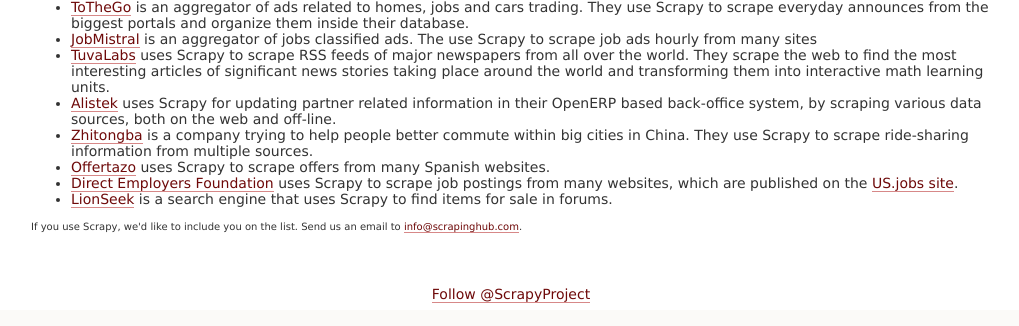
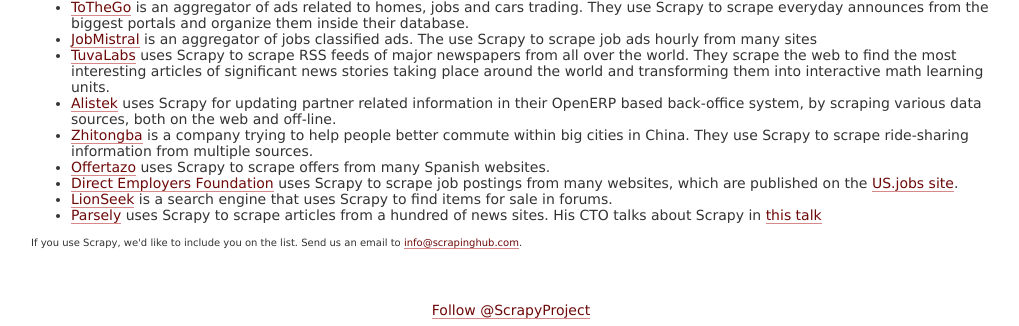
Before and after one commit to scrapy/scrapy.org, a Django app: template templates/pages/companies.html in a window 1280 px wide. Shown: the part 551-877 px from the top of the page, without its empty margins (129-1148 px from the left). Before the commit the page ends 854 px from the top, so only its background shows below. Run offline with Django 3.2, Linux system fonts and the light colour scheme; the template is opened without the code that fills it, so the values that code supplies are empty; some libraries are stand-ins or nearby versions; grey boxes are pictures that could not be loaded.

Commit message:
added Parsely to companies using Scrapy

```diff
--- a/templates/pages/companies.html
+++ b/templates/pages/companies.html
@@ -39,6 +39,7 @@
 <li><a href="http://www.offertazo.com/">Offertazo</a> uses Scrapy to scrape offers from many Spanish websites.</li>
 <li><a href="http://directemployersfoundation.org/">Direct Employers Foundation</a> uses Scrapy to scrape job postings from many websites, which are published on the <a href="http://us.jobs/">US.jobs site</a>.</li>
 <li><a href="http://www.lionseek.com/">LionSeek</a> is a search engine that uses Scrapy to find items for sale in forums.</a></li>
+<li><a href="http://parsely.com/">Parsely</a> uses Scrapy to scrape articles from a hundred of news sites. His CTO talks about Scrapy in <a href="https://speakerdeck.com/amontalenti/web-crawling-and-metadata-extraction-in-python">this talk</a></li>
 </ul>
 
 <p class="note">If you use Scrapy, we'd like to include you on the list. Send us an email to <a href="mailto:info@scrapinghub.com">info@scrapinghub.com</a>.</p>
```
